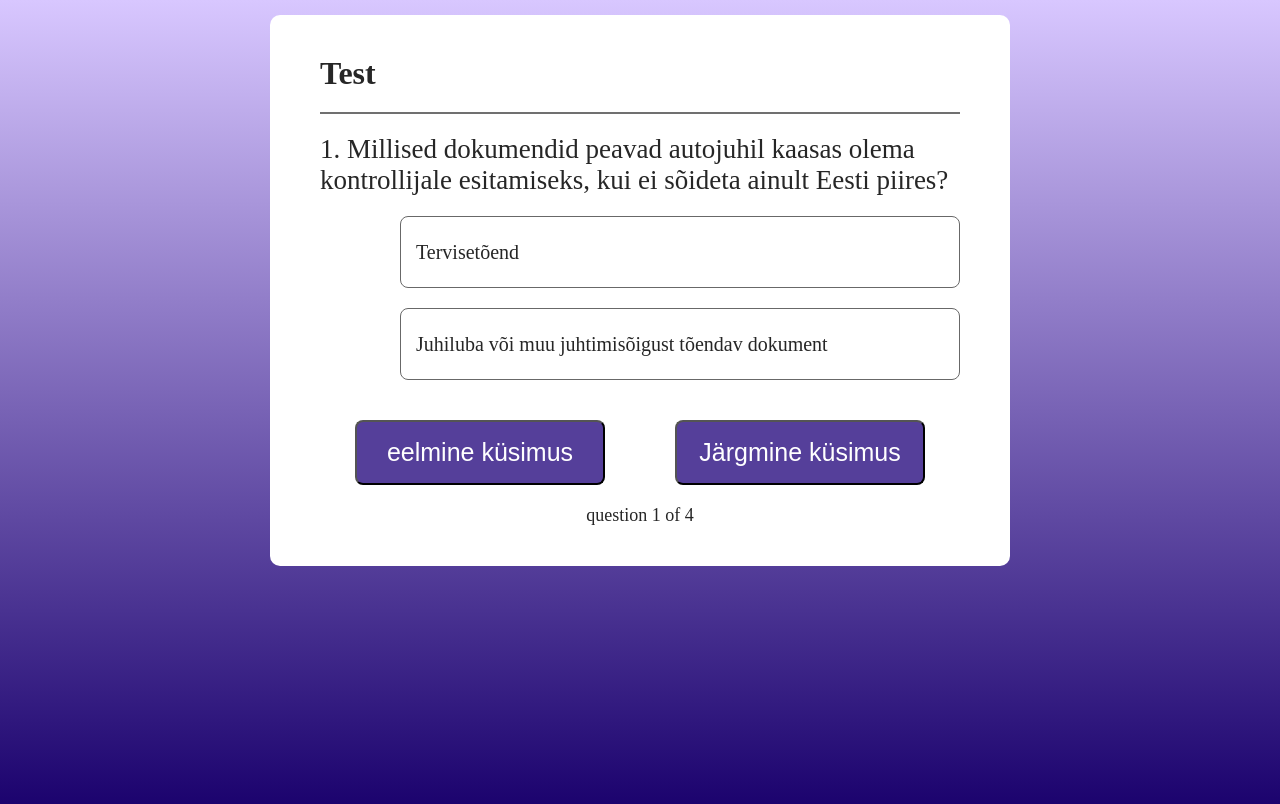
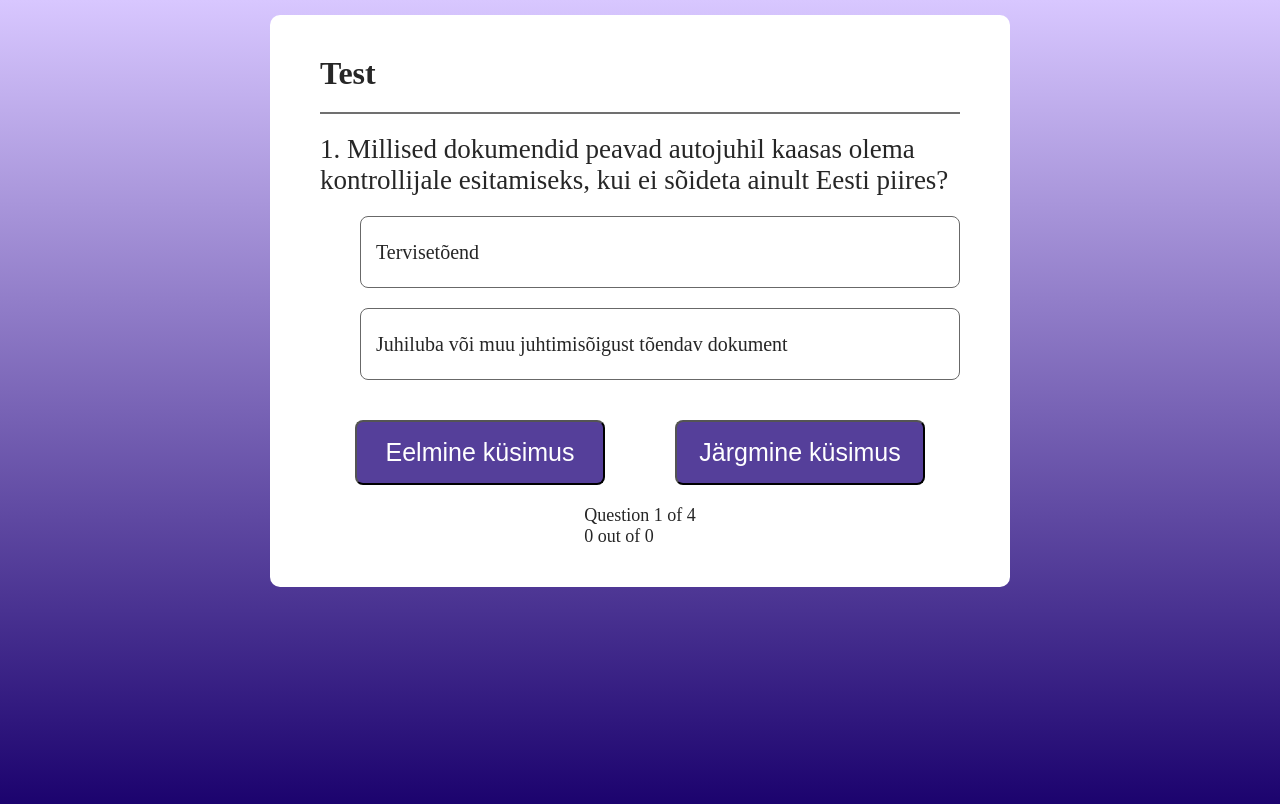
Before and after one commit to 77f315/LiiklusTestid, a React (Create React App) app in the folder client/: page / in a window 1280 px wide. Shown: the top 804 px of the page. Built offline with nearby package versions, Linux system fonts and the light colour scheme.

Commit message:
clears correct answer when going on to the next question

```diff
--- a/client/src/components/question.js
+++ b/client/src/components/question.js
@@ -1,76 +1,125 @@
 import React, { useState, useRef } from "react";
-import './css/question.css'
+import "./css/question.css";
 import questions from "./data";
 
 const Question = () => {
-    let [index , setIndex] = useState(0);
-    let [lock, setLock] = useState(false);
+  const [index, setIndex] = useState(0);
+  const [lock, setLock] = useState(false);
+  const [score, setScore] = useState(0);
+  const [wrong, setWrong] = useState(0);
 
-    let Option1 = useRef(null);
-    let Option2 = useRef(null);
-    let Option3 = useRef(null);
-    let Option4 = useRef(null);
+  const Option1 = useRef(null);
+  const Option2 = useRef(null);
+  const Option3 = useRef(null);
+  const Option4 = useRef(null);
 
-    let option_array = [Option1, Option2, Option3, Option4];
+  const option_array = [Option1, Option2, Option3, Option4];
+
   const checkAns = (e, ans) => {
-        if (lock === false){
-        if (question.ans === ans) {
+    if (!lock) {
+      if (questions[index].ans === ans) {
         e.target.classList.add("correct");
+        setScore(score + 1);
+      } else {
+        e.target.classList.add("wrong");
+        option_array[questions[index].ans - 1].current.classList.add("correct");
+        setWrong(wrong + 1);
+      }
       setLock(true);
-        } else{
-            e.target.classList.add("wrong")
-            setLock(true);
-            option_array[question.ans -1].current.classList.add("correct");
     }
+  };
+
+  const nextQuestion = () => {
+    if (index < questions.length - 1) {
+      setIndex(index + 1);
+      setLock(false);
+      option_array.forEach((option) => {
+        if (option.current) {
+          option.current.classList.remove("wrong");
+          option.current.classList.remove("correct");
         }
+      });
     }
-    const nextQuestion = () => {
-        if (index < questions.length - 1){
-            setIndex(index + 1);}
-    }
+  };
+
   const previousQuestion = () => {
     if (index > 0) {
-            setIndex(index - 1)
+      setIndex(index - 1);
+      setLock(false);
+      option_array.forEach((option) => {
+        if (option.current) {
+          option.current.classList.remove("wrong");
+          option.current.classList.remove("correct");
         }
+      });
     }
+  };
+
   const question = questions[index];
+
   return (
     <div className="container">
       <h1>Test</h1>
-            <hr/>
-            <h2>{question.id}. {question.question}</h2>
-            <ul>
+      <hr />
+      <h2>
+        {question.id}. {question.question}
+      </h2>
       <ul>
         {question.options[0] && (
-                    <li ref={Option1} onClick={(e) => { checkAns(e, 1); }}>
+          <li
+            ref={Option1}
+            onClick={(e) => {
+              checkAns(e, 1);
+            }}
+          >
             {question.options[0].text}
           </li>
         )}
         {question.options[1] && (
-                    <li ref={Option2} onClick={(e) => { checkAns(e, 2); }}>
+          <li
+            ref={Option2}
+            onClick={(e) => {
+              checkAns(e, 2);
+            }}
+          >
             {question.options[1].text}
           </li>
         )}
         {question.options[2] && (
-                    <li ref={Option3} onClick={(e) => { checkAns(e, 3); }}>
+          <li
+            ref={Option3}
+            onClick={(e) => {
+              checkAns(e, 3);
+            }}
+          >
             {question.options[2].text}
           </li>
         )}
         {question.options[3] && (
-                    <li ref={Option4} onClick={(e) => { checkAns(e, 4); }}>
+          <li
+            ref={Option4}
+            onClick={(e) => {
+              checkAns(e, 4);
+            }}
+          >
             {question.options[3].text}
           </li>
         )}
       </ul>
-
-
-            </ul>
       <div className="question-container">
-                <button onClick={previousQuestion}>eelmine küsimus</button>
+        <button onClick={previousQuestion}>Eelmine küsimus</button>
         <button onClick={nextQuestion}>Järgmine küsimus</button>
       </div>
-            <div className="index">question {question.id} of {questions.length}</div>
+      <div className="index">
+        <div>
+          Question {question.id} of {questions.length}
         </div>
-    )
-}
+        <div>
+          {score} out of {score + wrong}
+        </div>
+      </div>
+    </div>
+  );
+};
+
 export default Question;
```
Lines whose indentation alone changed are shown as unchanged.
